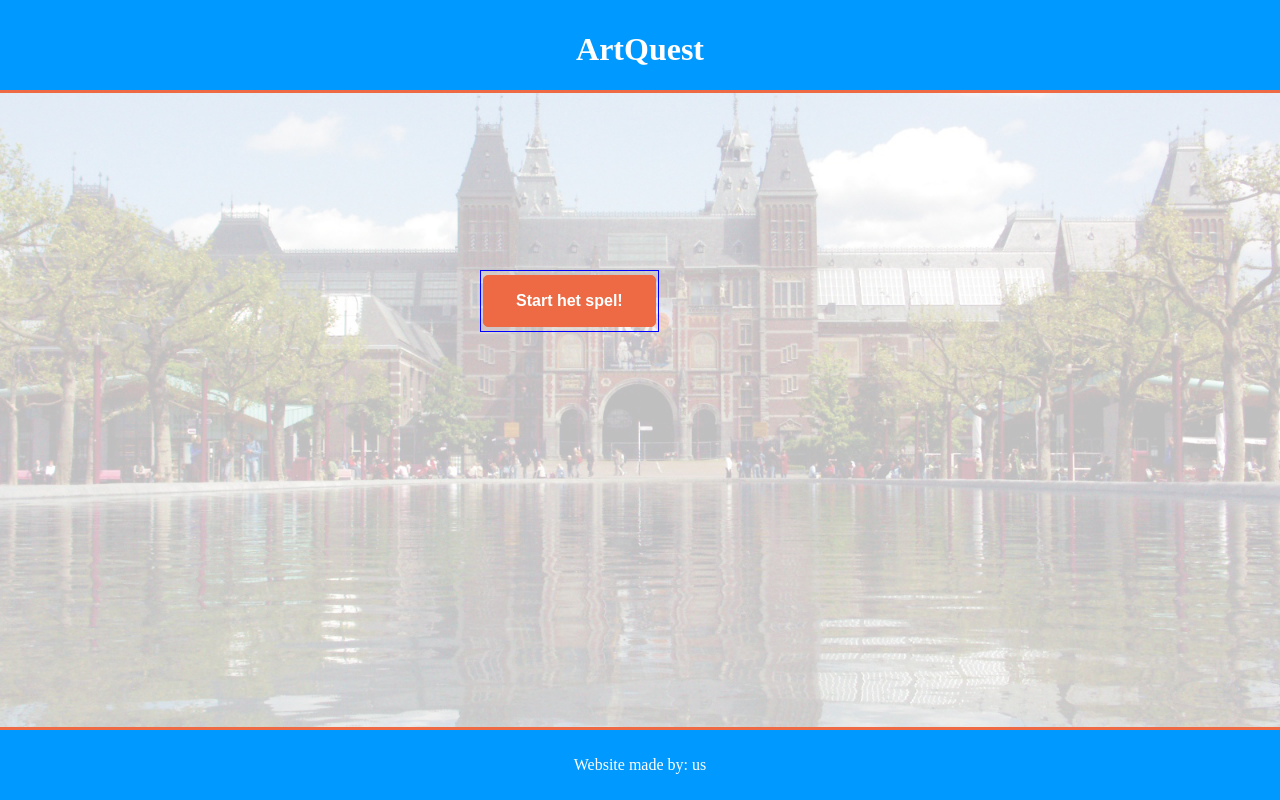
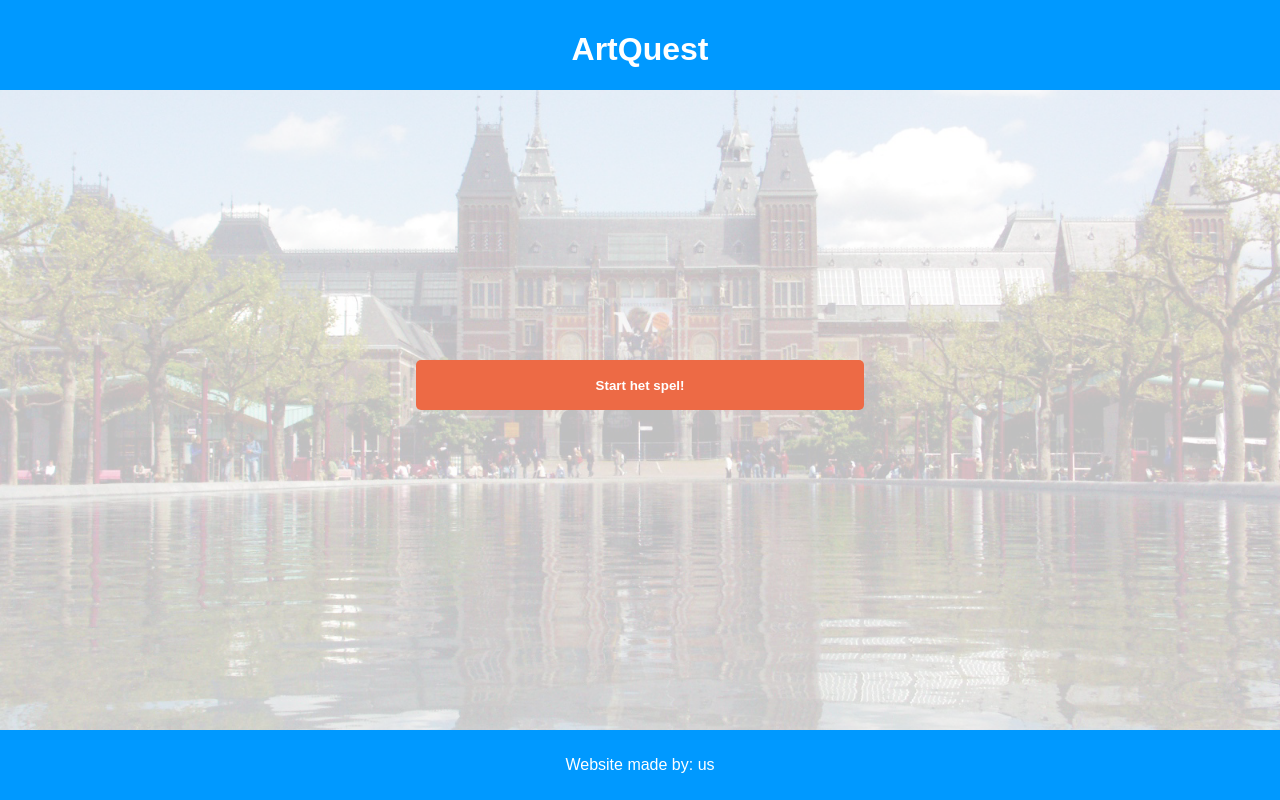
Before and after one commit to Eruhin96/Artquest, a PHP site: page /startscherm.html in a window 1280 px wide. Run offline with PHP 8.4, Linux system fonts and the light colour scheme; some libraries are stand-ins or nearby versions.

Commit message:
update v1.2

```diff
--- a/Sites/difficulty.html
+++ b/Sites/difficulty.html
@@ -15,7 +15,6 @@
 
 
     <div class="grandParentContaniner">
-
         <header>
             <div class="container">
                 <div>
--- a/Sites/screen.css
+++ b/Sites/screen.css
@@ -4,6 +4,7 @@ body{
   /*line-height: 1.5;*/
   /*padding: 0; */
   margin: 0;
+  font-family: 'Raleway', sans-serif;
   /*background-position: top -10;*/
   /* height: 100%; */
 }
@@ -13,26 +14,30 @@ box-sizing: border-box;
 }
 
 /* Global */
+
+/* Header */
+div.header{
+  background: #0099ff;
+  color: #ffffff;
+  padding-top: 10px;
+  min-height: 70px;
+  /*border-bottom: #ed6a45 3px solid;*/
+  position: fixed
+  top: 0;
+  z-index: 1;
+}
+
 .container{
   width: 80vw;
   margin: auto;
   overflow: hidden;
 }
 
-/* Header */
-header{
-  background: #0099ff;
-  color: #ffffff;
-  padding-top: 10px;
-  min-height: 70px;
-  border-bottom: #ed6a45 3px solid;
-}
-
 #logo{
   text-align: center;
 }
 
-.grandParentContaniner{
+div.grandParentContaniner{
     display:table;
     /*height: 100%;*/
     margin: 0 auto;
@@ -40,25 +45,37 @@ header{
     border: .5px none green;
     width: 100vw;
     height: 100vh;
-    position: relative;
+    position: absolute;
+    top: 0;
+    z-index: -1;
 }
-.parentContainer{
+
+div.naam{
     position: absolute;
-    width: auto;
+    width: 70vw;
     left: 15vw;
-    height: auto;
-    border: .5px solid blue;
+    height: 225px;
+    border: .5px none blue;
     top: 30vh;
 }
-.parentContainer #naamveld{
+div.naam #naamveld{
     background:#4db8ff;
-    border:2px solid #e8491d;
+    /*border:2px solid #e8491d;*/
     border-radius: 5px;
     padding:10px;
     padding-bottom: 40px;
+    width: inherit;
+    height: inherit;
+}
+
+div.difficulty {
+    position: absolute;
     width: 70vw;
-    height: 40vh;
-}
+    left: 15vw;
+    height: 225px;
+    border: .5px none blue;
+    top: 35vh;
+  }
 
 #naamveldtext{
   text-align: center;
@@ -92,30 +109,11 @@ input[type=submit]:hover{
     background-color: #ea572e;
 }
 
-#startbutton{
-  background-color: #ed6a45;
-  border: solid 1px #ed6a45;
-  color: white;
-  padding: 16px 32px;
-  text-align: center;
-  font-size: 16px;
-  margin: 4px 2px;
-  display: inline-block;
-  text-decoration: none;
-  cursor: pointer;
-  border-radius: 5px;
-  font-weight: bold;
-}
-
-#startbutton:hover{
-    background-color: #ea572e;
-}
-
 .difficultybuttons{
   margin-top: 20px;
   margin-bottom: 20px;
   background-color: #ed6a45; /* Green background */
-  border: 1px solid #ed6a45; /* Green border */
+  border: 1px none #ed6a45; /* Green border */
   font-size: 16px;
   color: white; /* White text */
   padding: 10px 24px; /* Some padding */
@@ -129,56 +127,51 @@ input[type=submit]:hover{
     background-color: #ea572e;
 }
 
+div.start{
+    position: absolute;
+    width: 35vw;
+    left: 32.5vw;
+    height: auto;
+    border: .5px none blue;
+    top: 45vh;
+    height: 50px;
+}
+
+input#startbutton{
+  background-color: #ed6a45;
+  border: none 1px #ed6a45;
+  color: white;
+  text-align: center;
+  display: inline-block;
+  text-decoration: none;
+  cursor: pointer;
+  border-radius: 5px;
+  font-weight: bold;
+  width: inherit;
+  height: inherit;
+}
+
+#startbutton:hover{
+    background-color: #ea572e;
+}
+div.start #naamveld{
+    background:#4db8ff;
+    /*border:2px solid #e8491d;*/
+    border-radius: 5px;
+    padding:10px;
+    padding-bottom: 40px;
+    width: 70vw;
+    height: 40vh;
+}
+
 footer {
   padding: 10px;
   /* margin-top: 10px; */
   color: #ffffff;
   background-color: #0099ff;
-  border-top: #ed6a45 3px solid;
+  /*border-top: #ed6a45 3px solid;*/
   text-align: center;
   position: absolute;
   bottom: 0;
   width: 100vw;
 }
-@media only screen and (min-width: 360px) {
-    .parentContainer{
-      position: absolute;
-      width: auto;
-      left: 20vw;
-      height: auto;
-      border: .5px solid blue;
-      top: 33.75vh;
-  }
-  .parentContainer #naamveld{
-      background:#4db8ff;
-      border:2px solid #e8491d;
-      border-radius: 5px;
-      padding:10px;
-      padding-bottom: 40px;
-      width: 60vw;
-      height: 32.5vh;
-  }
-}
-
-@media only screen and (min-width: 740px) {
-
-    .parentContainer {
-        position: absolute;
-        width: auto;
-        left: 37.5vw;
-        height: auto;
-        border: .5px solid blue;
-        top: 33.75vh;
-    }
-
-    .parentContainer #naamveld{
-        background:#4db8ff;
-        border:2px solid #e8491d;
-        border-radius: 5px;
-        padding:10px;
-        padding-bottom: 40px;
-        width: 25vw;
-        height: 32.5vh;
-    }
-
-}
--- a/Sites/startscherm.html
+++ b/Sites/startscherm.html
@@ -4,27 +4,40 @@
 
 <head>
     <title>artQuest</title>
+    <link rel="stylesheet" type="text/css" href="screen.css">
+    <meta name="viewport" content="width=device-width", initial-scale=1">
+    <script src="https://ajax.googleapis.com/ajax/libs/jquery/3.2.1/jquery.min.js"></script>
+    <script src="main.js"></script>
     <meta charset="utf-8">
-    <link rel="stylesheet" type="text/css" href="screen.css">
-    <meta name="viewport" content="width=device-width, initial-scale=1">
-    <script src="https://ajax.googleapis.com/ajax/libs/jquery/3.2.1/jquery.min.js"></script>
 </head>
 
 <body>
 
-
-
+     <div class="header">
+        <div class="container">
+            <div>
+                <h1 id="logo"><span class="highlight">ArtQuest</span></h1>
+            </div>
+        </div>
+    </div>
 
     <div class="grandParentContaniner">
-        <header>
-            <div class="container">
-                <div>
-                    <h1 id="logo"><span class="highlight">ArtQuest</span></h1>
-                </div>
-            </div>
-        </header>
 
-        <div class="parentContainer">
+         <div class="naam" style="display:none;">
+            <form id="naamveld" action="url voor database" method="get">
+              <p id="naamveldtext">Voer je naam in:</p>
+              <input type="text" name="naam" placeholder="Naam"><br>
+              <input type="submit" id="naambutton" value="Ga door">
+            </form>
+        </div>
+
+        <div class="difficulty" style="display:none;">
+            <input type="button" class="difficultybuttons" value="Makkelijk">
+            <input type="button" class="difficultybuttons" value="Gemiddeld">
+            <input type="button" class="difficultybuttons" value="Moeilijk">
+        </div>
+
+        <div class="start" style="display:unset;">
             <input type="button" id="startbutton" value="Start het spel!">
         </div>
 
```
